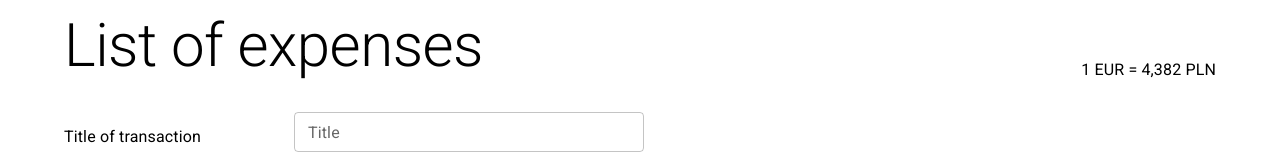
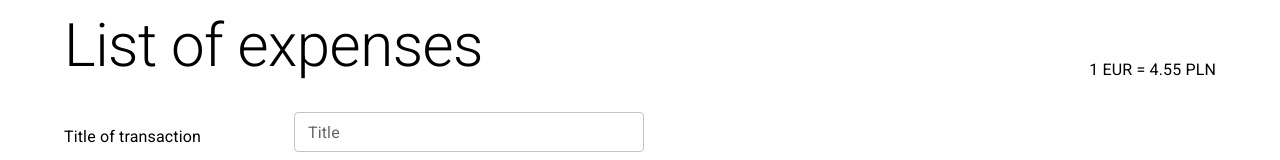
Before and after one commit to pbartkowiak-dev/expenses, a React (Create React App) app: page / in a window 1280 px wide. Shown: the top 160 px of the page. Built offline with nearby package versions, Linux system fonts and the light colour scheme.

Commit message:
Add euro values

```diff
--- a/src/components/header.tsx
+++ b/src/components/header.tsx
@@ -1,5 +1,7 @@
 import React from "react";
 import { Box, styled, Typography } from "@mui/material";
+import { observer } from "mobx-react";
+import { store } from "../store";
 
 const StyledBox = styled(Box)(() => ({
   width: "100%",
@@ -16,10 +18,10 @@ export function Header(): JSX.Element {
         <Typography variant="h2" component="h1" align="left">
           List of expenses
         </Typography>
-        <Typography>1 EUR = 4,382 PLN</Typography>
+        <Typography>1 EUR = {store.euroVal} PLN</Typography>
       </StyledBox>
     </header>
   );
 }
 
-export default Header;
+export default observer(Header);
--- a/src/store.tsx
+++ b/src/store.tsx
@@ -5,6 +5,7 @@ export interface Expense {
   id: number;
   title: string;
   amountPln: number;
+  amountEur: number;
 }
 
 class Store {
@@ -14,6 +15,8 @@ class Store {
 
   newExpenseTitleError = "";
   newExpenseAmountError = "";
+
+  euroVal = 4.55;
 
   constructor() {
     makeAutoObservable(this);
@@ -30,7 +33,7 @@ class Store {
       error = "Title is too long";
     }
     if (title.length < 5) {
-      error = "Title is too short";
+      error = "Title should have at least 5 characters";
     }
     this.newExpenseTitleError = error;
   }
@@ -68,6 +71,7 @@ class Store {
       id: new Date().getTime(),
       title,
       amountPln,
+      amountEur: Number((amountPln / this.euroVal).toFixed(2)),
     };
 
     this.expenses.push(newExpense);
```
